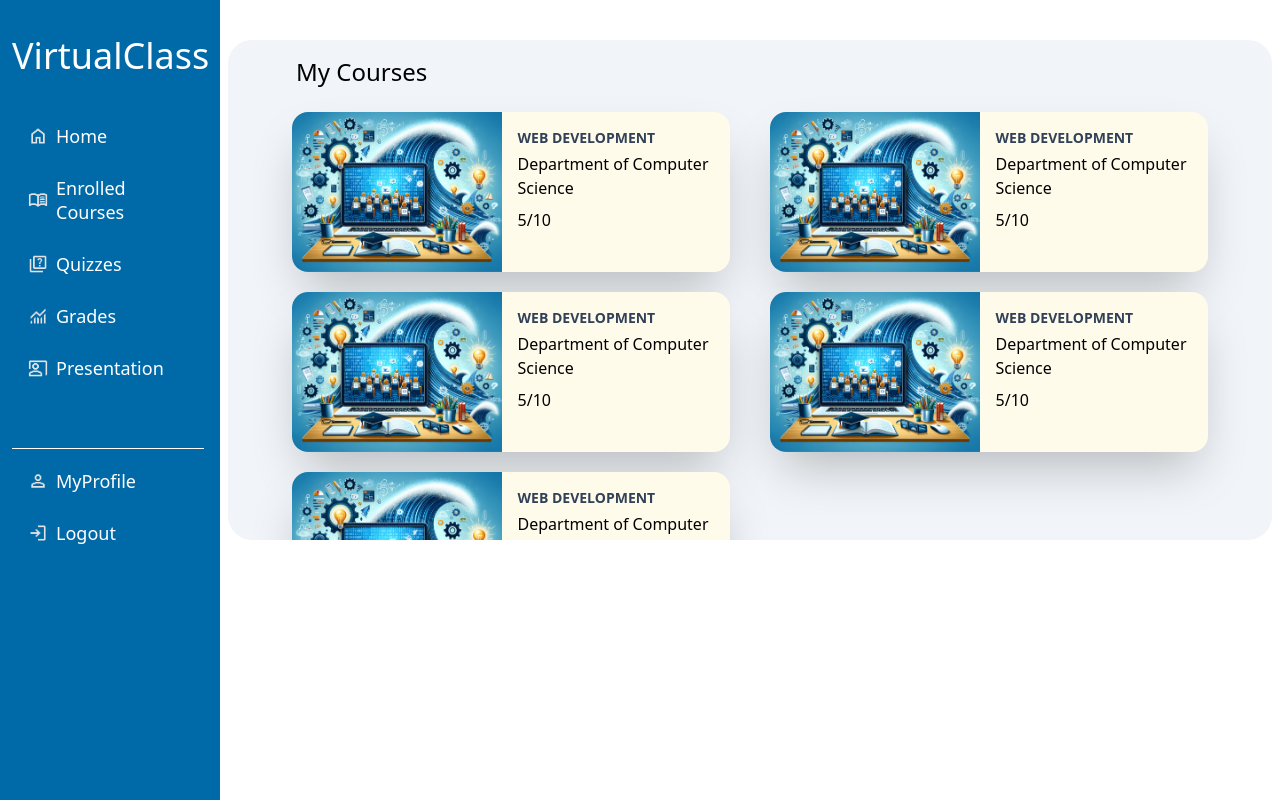
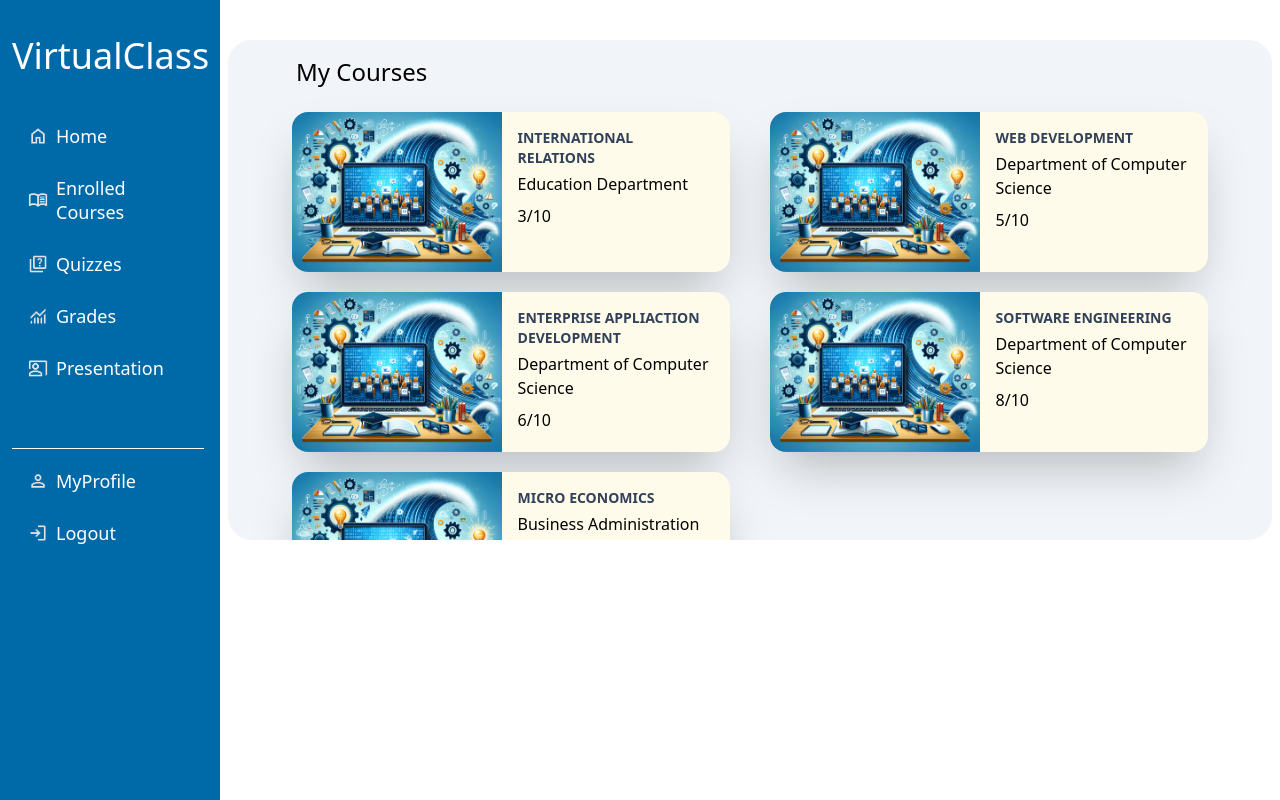
Before and after one commit to UsamaGM/-dev-MERN-dev-, a React (Vite) app in the folder client/: page /myCourses in a window 1280 px wide. Built offline with nearby package versions, Linux system fonts and the light colour scheme.

Commit message:
Implement array for Courses

```diff
--- a/client/src/component/Courses.jsx
+++ b/client/src/component/Courses.jsx
@@ -1,64 +1,24 @@
 import pic from '../assets/images/pic2.png'
 function Courses() {
+    const courses = [{title: "International Relations", subtitle: "Education Department", grade: "3/10"}, {title: "Web Development", subtitle: "Department of Computer Science", grade: "5/10"}, {title: "Enterprise Appliaction Development", subtitle: "Department of Computer Science", grade: "6/10"}, {title: "Software Engineering", subtitle: "Department of Computer Science", grade: "8/10"}, {title: "Micro Economics", subtitle: "Business Administration", grade: "10/10"}]
+
     return (
         <>
             <div className={`mx-2 rounded-3xl p-4 bg-slate-100 pb-10 overflow-y-auto ${window.location.pathname === '/myCourses' ? 'h-[500px]' : 'h-[252px]'}`}>
                 <p className="text-2xl font-medium mb-6 px-13">My Courses</p>
                 <div className="grid grid-cols-2 px-7">
-                    <div class="max-w-sm bg-amber-50 rounded-2xl overflow-hidden md:flex md:max-w-lg shadow-2xl mx-5 mb-5">
+                    {courses.map(course => (
+                        <div class="max-w-sm bg-amber-50 rounded-2xl overflow-hidden md:flex md:max-w-lg shadow-2xl mx-5 mb-5">
                         <div>
                             <img class="h-40 md:w-lg object-cover" src={pic} />
                         </div>
                         <div class="p-4 w-lg">
-                            <p class="font-semibold text-sm text-slate-700 uppercase">Web Development</p>
-                            <p class="font-medium cursor-pointer mt-1">Department of Computer Science</p>
-                            <p class="font-medium cursor-pointer mt-2">5/10</p>
+                            <p class="font-semibold text-sm text-slate-700 uppercase">{course.title}</p>
+                            <p class="font-medium cursor-pointer mt-1">{course.subtitle}</p>
+                            <p class="font-medium cursor-pointer mt-2">{course.grade}</p>
                         </div>
                     </div>
-                    <div class="max-w-sm bg-amber-50 rounded-2xl overflow-hidden md:flex md:max-w-lg shadow-2xl mx-5 mb-5">
-                        <div>
-                            <img class="h-40 md:w-lg object-cover" src={pic} />
-                        </div>
-                        <div class="p-4 w-lg">
-                            <p class="font-semibold text-sm text-slate-700 uppercase">Web Development</p>
-                            <p class="font-medium cursor-pointer mt-1">Department of Computer Science</p>
-                            <p class="font-medium cursor-pointer mt-2">5/10</p>
-                        </div>
-                    </div>
-
-
-
-                    <div class="max-w-sm bg-amber-50 rounded-2xl overflow-hidden md:flex md:max-w-lg shadow-2xl mx-5 mb-5">
-                        <div>
-                            <img class="h-40 md:w-lg object-cover" src={pic} />
-                        </div>
-                        <div class="p-4 w-lg">
-                            <p class="font-semibold text-sm text-slate-700 uppercase">Web Development</p>
-                            <p class="font-medium cursor-pointer mt-1">Department of Computer Science</p>
-                            <p class="font-medium cursor-pointer mt-2">5/10</p>
-                        </div>
-                    </div>
-                    <div class="max-w-sm bg-amber-50 rounded-2xl overflow-hidden md:flex md:max-w-lg shadow-2xl mx-5 mb-5">
-                        <div>
-                            <img class="h-40 md:w-lg object-cover" src={pic} />
-                        </div>
-                        <div class="p-4 w-lg">
-                            <p class="font-semibold text-sm text-slate-700 uppercase">Web Development</p>
-                            <p class="font-medium cursor-pointer mt-1">Department of Computer Science</p>
-                            <p class="font-medium cursor-pointer mt-2">5/10</p>
-                        </div>
-                    </div>
-                    <div class="max-w-sm bg-amber-50 rounded-2xl overflow-hidden md:flex md:max-w-lg shadow-2xl mx-5 mb-5">
-                        <div>
-                            <img class="h-40 md:w-lg object-cover" src={pic} />
-                        </div>
-                        <div class="p-4 w-lg">
-                            <p class="font-semibold text-sm text-slate-700 uppercase">Web Development</p>
-                            <p class="font-medium cursor-pointer mt-1">Department of Computer Science</p>
-                            <p class="font-medium cursor-pointer mt-2">5/10</p>
-                        </div>
-                    </div>
-
+                    ))}
                 </div>
             </div>
         </>
--- a/client/src/component/Header.jsx
+++ b/client/src/component/Header.jsx
@@ -1,5 +1,5 @@
 import { useState } from 'react';
-import searchLogo from '../assets/images/searchLogo.png';
+import searchLogo from '../assets/images/SearchLogo.png';
 import profileIcon from '../assets/images/LoginLogo.png';
 import logout from '../assets/images/blackLogout.png'
 import profile from '../assets/images/blackProfile.png'
```
Also changed, not shown: 1 other file (tests, documents, lock files or other folders).
